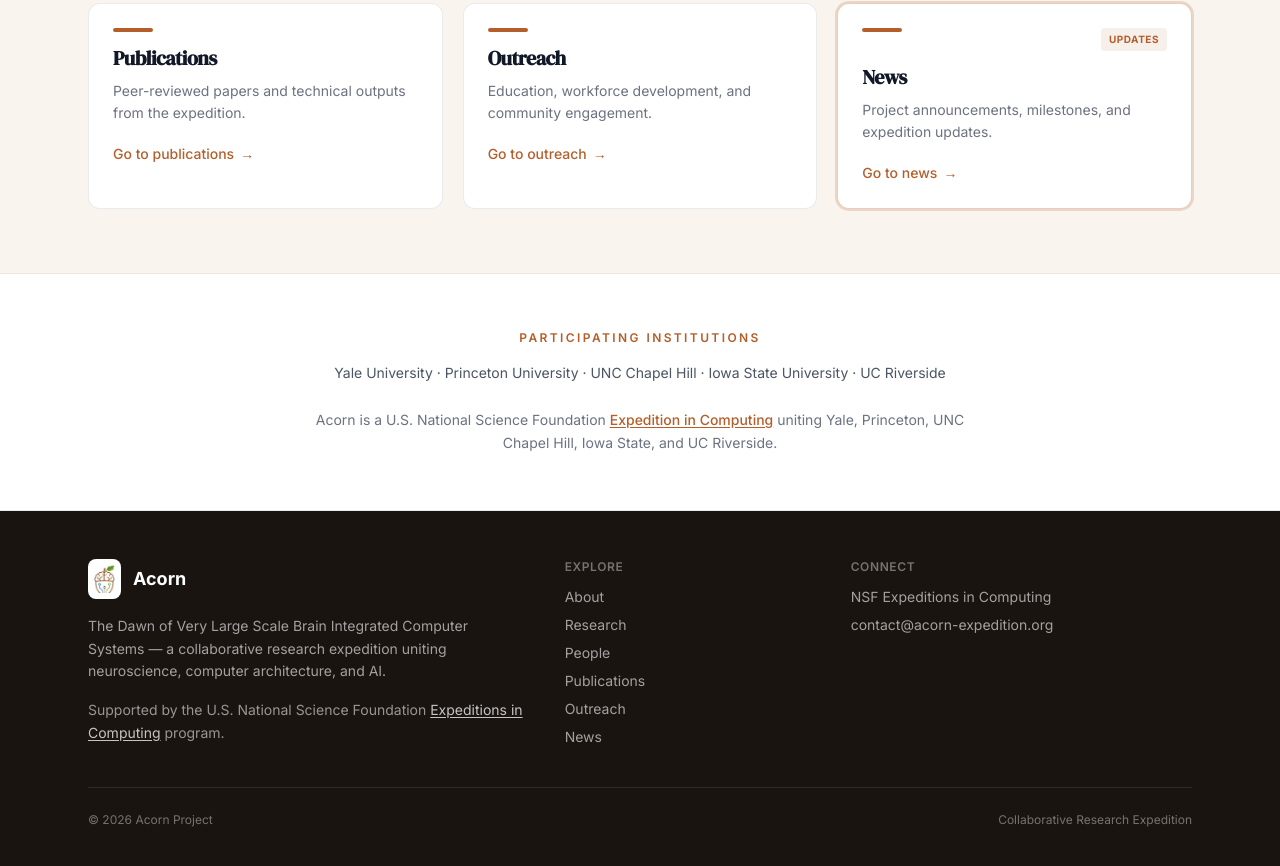
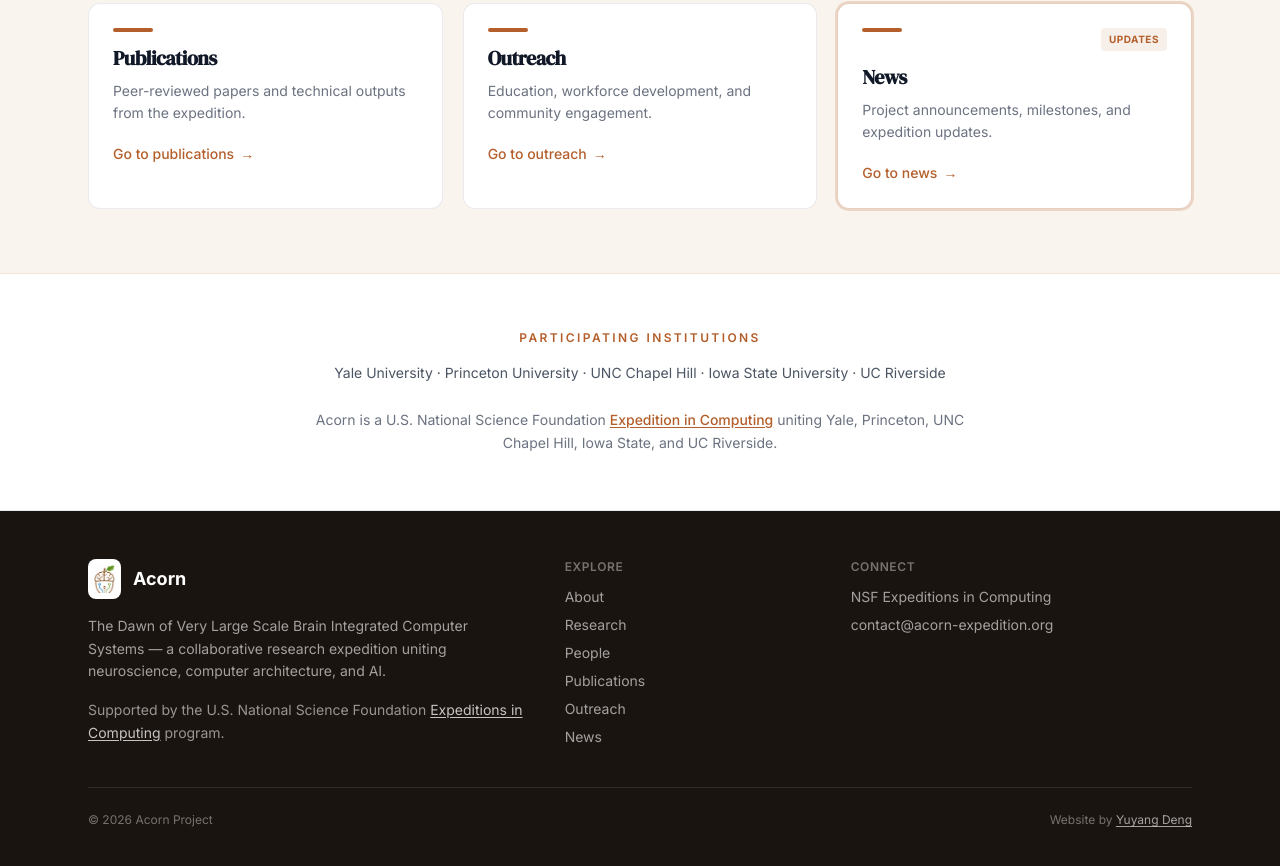
Before and after one commit to Gimmick12-DYY/Acorn-Web, a Next.js app in the folder apps/web/: page / in a window 1280 px wide. Shown: the part 2078-2944 px from the top of the page. Built offline with nearby package versions, Linux system fonts and the light colour scheme.

Commit message:
Update- credit

```diff
--- a/apps/web/components/Footer.tsx
+++ b/apps/web/components/Footer.tsx
@@ -68,7 +68,17 @@
 
         <div className="border-t border-white/10 pt-6 flex flex-col sm:flex-row justify-between gap-2 text-xs text-white/40">
           <p>&copy; {new Date().getFullYear()} Acorn Project</p>
-          <p>Collaborative Research Expedition</p>
+          <p>
+            Website by{' '}
+            <a
+              href="https://yuyangdeng.com"
+              target="_blank"
+              rel="noreferrer"
+              className="text-white/60 hover:text-white underline underline-offset-2 transition-colors"
+            >
+              Yuyang Deng
+            </a>
+          </p>
         </div>
       </div>
     </footer>
```
